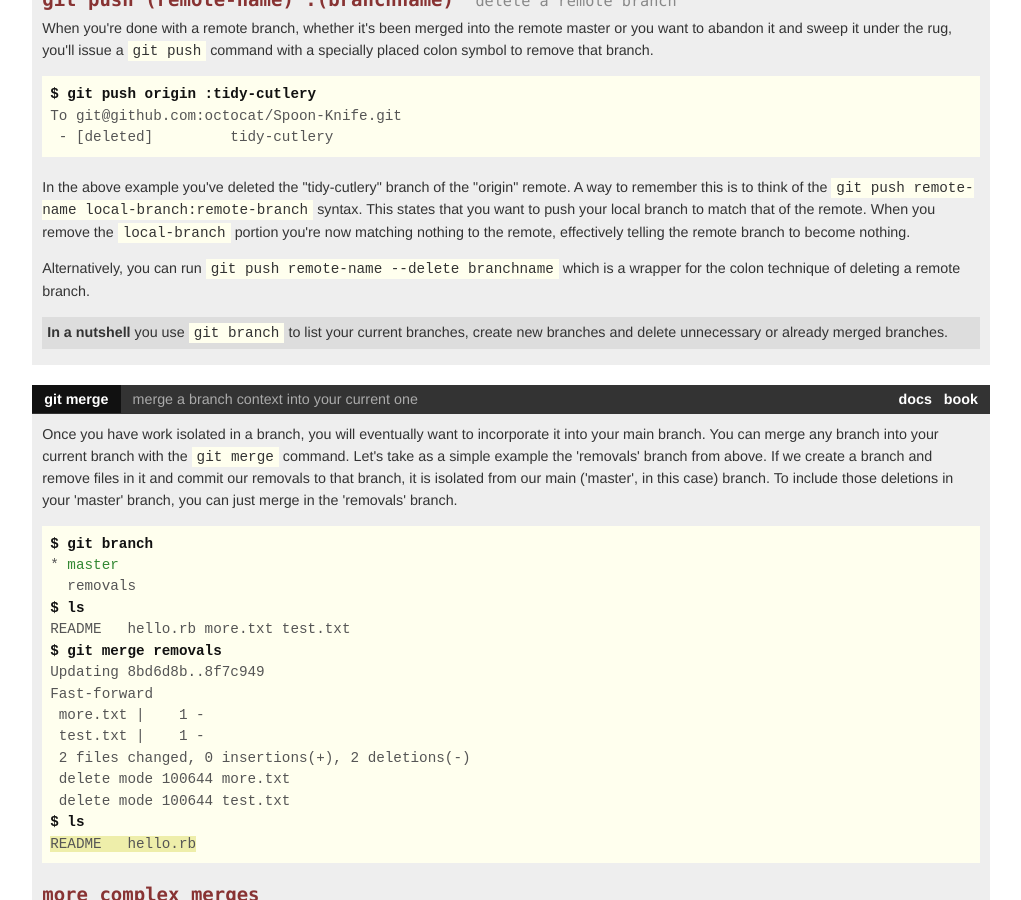
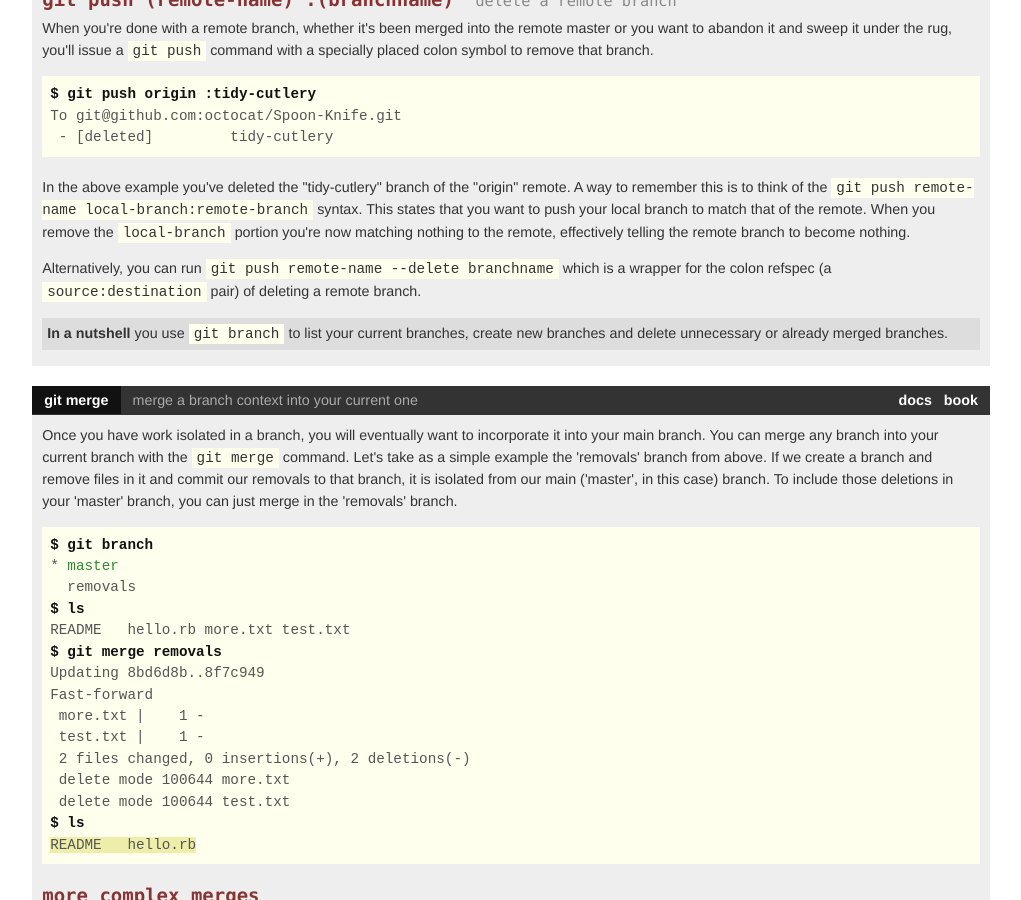
Before and after one commit to git/git-reference, a Jekyll site: the page built from branching/index.html, in a window 1280 px wide and 900 px high, scrolled down 2760 px. Shown: the whole window, without its empty margins (227-1248 px from the left). Built offline with Jekyll 4.4.1, drawn with Linux system fonts in a browser that asks for light colours; nearby versions of some CDN libraries; library files that are not in the unit come from our copies.

Commit message:
Includes quick aside on what a refspec is

```diff
--- a/branching/index.html
+++ b/branching/index.html
@@ -242,7 +242,8 @@ To git@github.com:octocat/Spoon-Knife.git
 
     <p>Alternatively, you can run
     <code>git push remote-name --delete branchname</code>
-    which is a wrapper for the colon technique of deleting a remote branch.
+    which is a wrapper for the colon refspec (a <code>source:destination</code> pair)
+    of deleting a remote branch.
     </p>
 
     <p class="nutshell">
```
